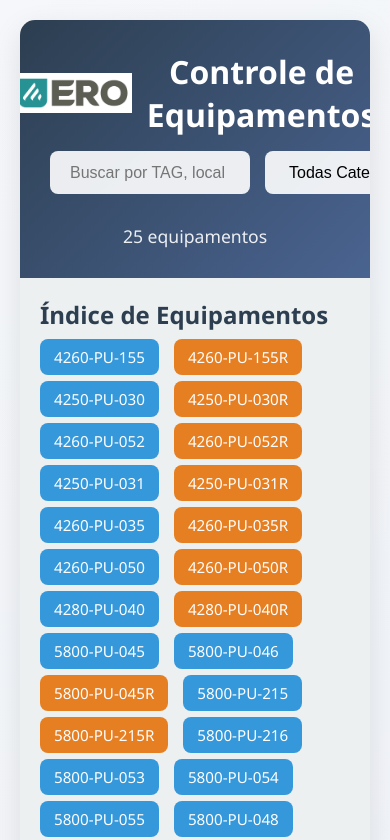
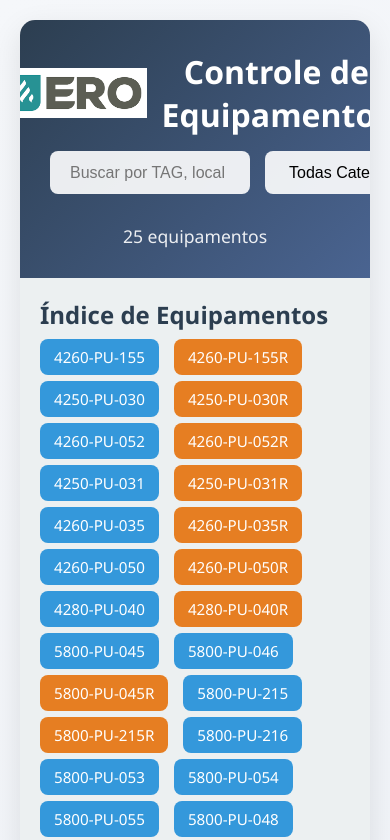
Before and after one commit to invistaemconhecimento/lista-supervisorio, a plain HTML site: page index.html in a window 390 px wide. Shown: the top 840 px of the page. Drawn offline with Linux system fonts and the light colour scheme.

Commit message:
Update index.html

```diff
--- a/index.html
+++ b/index.html
@@ -91,7 +91,7 @@ footer { background:#2c3e50; color:white; text-align:center; padding:20px; margi
 @media(max-width:768px){
     .equipamentos-container { grid-template-columns:1fr; }
     header h1 { font-size:2rem; }
-    header h1 img { max-height:40px; }
+    <header h1 img { max-height:50px; border-radius:5px; }>
 }
 </style>
 </head>
```
